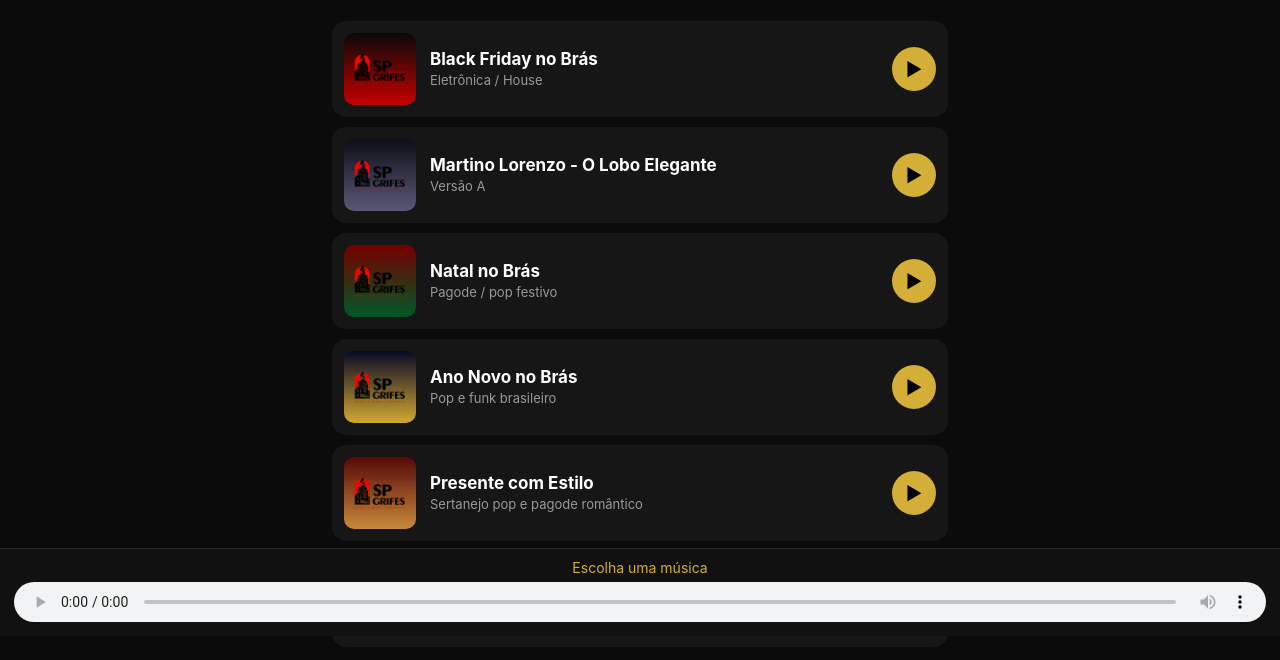
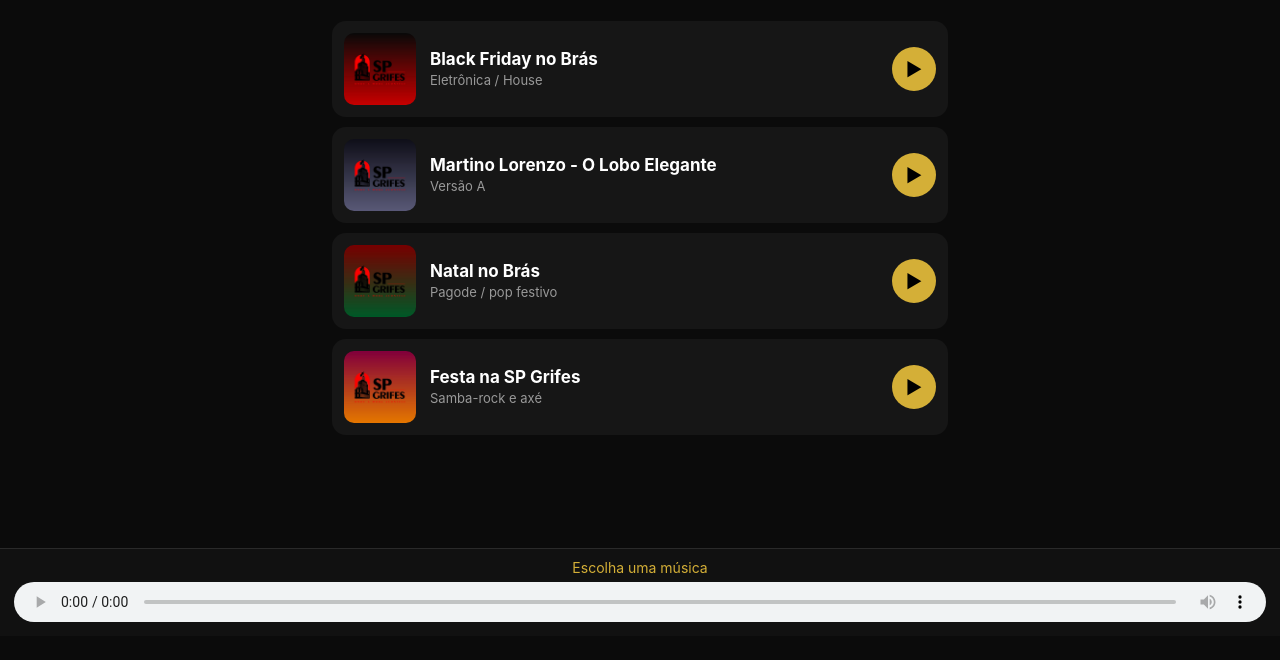
Before and after one commit to spgrifes/playlist-da-sp, a plain HTML site: page index.html in a window 1280 px wide. Shown: the part 164-824 px from the top of the page. After the commit the page ends 800 px from the top, so only its background shows below. Drawn offline with Linux system fonts and the light colour scheme.

Commit message:
Playlist da SP: tira musicas sem arquivo ainda
Co-Authored-By: Claude Sonnet 5.5 <noreply@anthropic.com>
Claude-Session: https://claude.ai/code/session_01HJgtrYyCiuCQwXATcCiGEB

```diff
--- a/index.html
+++ b/index.html
@@ -37,8 +37,6 @@ var M=[
 {n:"Black Friday no Brás",s:"Eletrônica / House",a:"audio/black-friday-no-bras.mp3",c:"capas/black-friday-no-bras.jpg"},
 {n:"Martino Lorenzo - O Lobo Elegante",s:"Versão A",a:"audio/o-lobo-elegante.mp3",c:"capas/o-lobo-elegante.jpg"},
 {n:"Natal no Brás",s:"Pagode / pop festivo",a:"audio/natal-no-bras.mp3",c:"capas/natal-no-bras.jpg"},
-{n:"Ano Novo no Brás",s:"Pop e funk brasileiro",a:"https://cdn1.suno.ai/dc574f82-a942-4c7f-b4c5-b2a0bd133509.mp3",c:"capas/ano-novo-no-bras.jpg"},
-{n:"Presente com Estilo",s:"Sertanejo pop e pagode romântico",a:"https://cdn1.suno.ai/5cedc093-44b8-4e99-a920-7be2227e8bd5.mp3",c:"capas/presente-com-estilo.jpg"},
 {n:"Festa na SP Grifes",s:"Samba-rock e axé",a:"audio/festa-na-sp-grifes.mp3",c:"capas/festa-na-sp-grifes.jpg"}
 ];
 var au=document.getElementById('au'),now=document.getElementById('now'),L=document.getElementById('list'),cur=-1;
```
Also changed, not shown: capas/ano-novo-no-bras.jpg (deleted), capas/presente-com-estilo.jpg (deleted).
